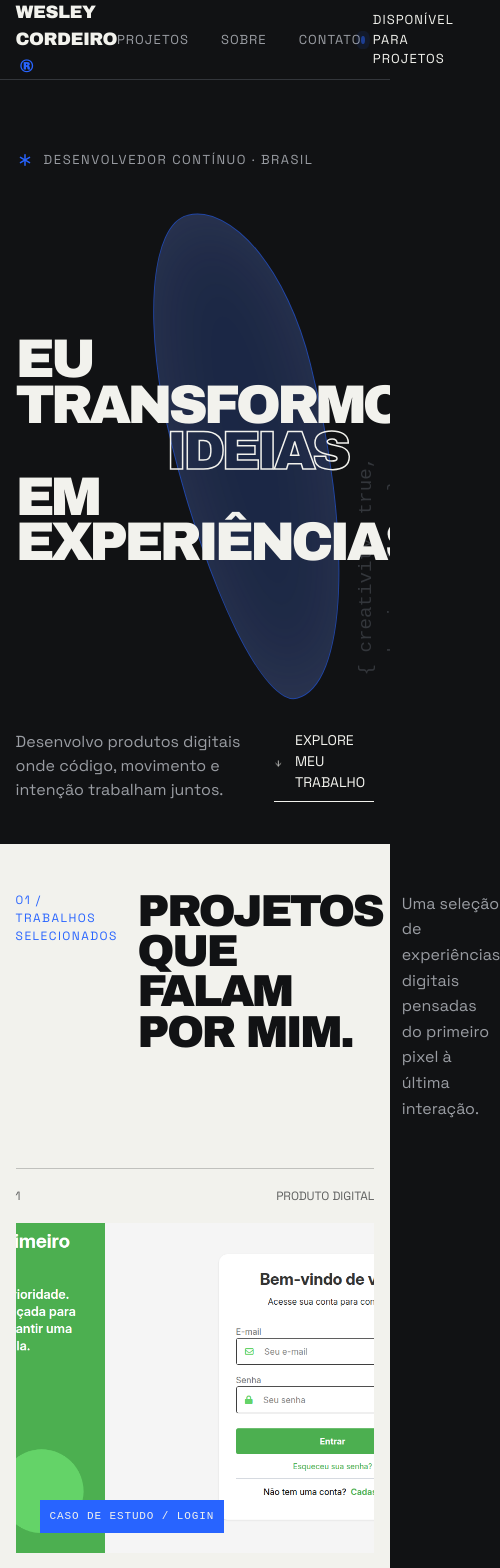
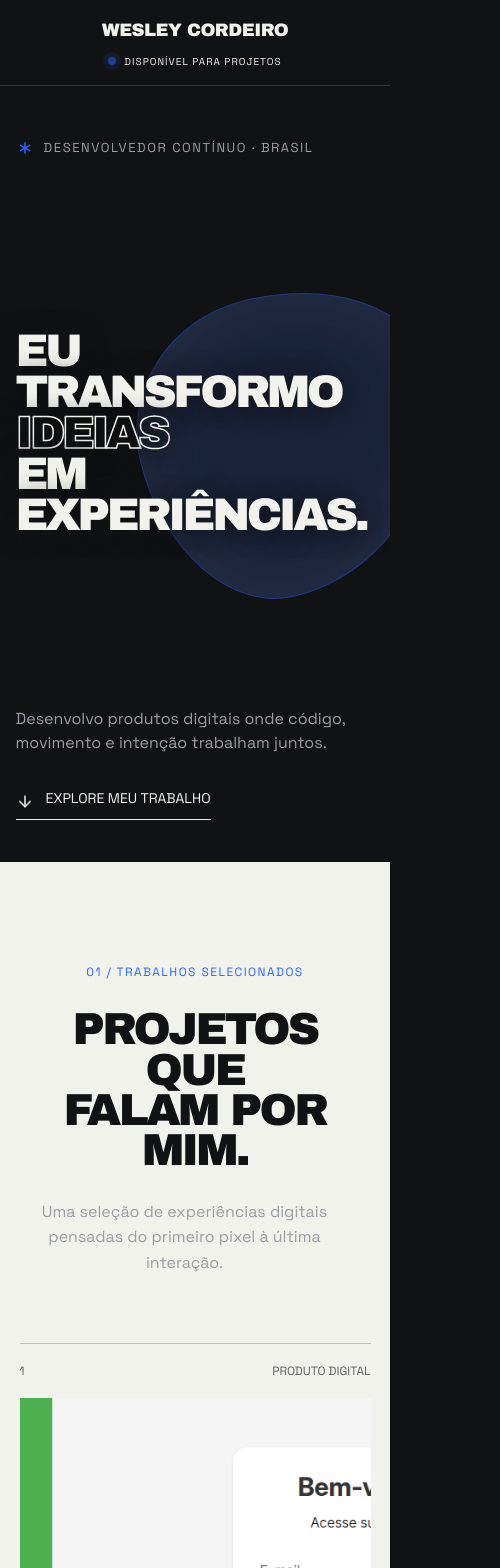
Before and after one commit to WesleyCords/my_portfolio, a Next.js app: page / in a window 390 px wide. Shown: the top 1568 px of the page, 500 px wide, since content can reach past the window. Built offline with nearby package versions, Linux system fonts and the light colour scheme.

Commit message:
add responsivity for mobile (800px)

```diff
--- a/src/app/globals.css
+++ b/src/app/globals.css
@@ -170,3 +170,155 @@ footer {
   letter-spacing: 0.08em;
   color: var(--muted-foreground);
 }
+
+@media (max-width: 800px) {
+  .site-header {
+    flex-direction: column;
+    justify-content: center;
+    gap: 10px;
+    height: 86px;
+
+    nav {
+      display: none;
+    }
+
+    .brand {
+      > span {
+        display: none;
+      }
+    }
+  }
+
+  .availability {
+    font-size: 10px;
+  }
+
+  .hero {
+    min-height: calc(100svh - 68px);
+    padding-top: 50px;
+
+    h1 {
+      font-size: 11.7vw;
+      line-height: 0.9;
+      text-shadow: 0 2px 24px var(--background);
+
+      span:nth-child(2) {
+        align-self: flex-start;
+        padding: 0;
+      }
+    }
+  }
+
+  .hero-sculpture {
+    inset: 4% -35% 12% 14%;
+    opacity: 0.74;
+  }
+
+  .hero-sculpture-fallback {
+    inset: 27% 18%;
+  }
+
+  .hero-bottom {
+    align-items: flex-start;
+    flex-direction: column;
+  }
+
+  .hero-code {
+    display: none;
+  }
+
+  .section-shell {
+    padding: 12vh 5vw;
+
+    span,
+    h2 {
+      text-align: center;
+    }
+  }
+
+  .section-heading > p {
+    text-align: center;
+  }
+  .section-heading,
+  .journey-heading {
+    grid-template-columns: 1fr;
+    gap: 28px;
+    margin-bottom: 8vh;
+  }
+
+  .project-list {
+    gap: 9vh;
+  }
+
+  .project-visual {
+    height: 62vh;
+    min-height: 390px;
+  }
+
+  .project-image-label {
+    left: 16px;
+    bottom: 16px;
+    font-size: 10px;
+  }
+
+  .project-info {
+    grid-template-columns: 1fr auto;
+  }
+
+  .project-tags {
+    grid-column: 1;
+  }
+
+  .project-info > a {
+    grid-column: 2;
+    grid-row: 1;
+  }
+
+  .timeline-item {
+    grid-template-columns: 38px 32px 1fr;
+    min-height: 160px;
+  }
+
+  .about {
+    grid-template-columns: 1fr;
+    gap: 9vh;
+  }
+
+  .about-details {
+    justify-content: center;
+  }
+
+  .contact {
+    grid-template-columns: 1fr;
+    gap: 12vh;
+    min-height: 100svh;
+
+    span {
+      text-align: center;
+      display: block;
+    }
+  }
+
+  .email-link {
+    display: flex;
+    justify-content: center;
+  }
+
+  .contact-side {
+    nav {
+      flex-direction: row;
+      justify-content: center;
+    }
+
+    p {
+      text-align: center;
+    }
+  }
+
+  footer {
+    padding: 28px 5vw;
+    align-items: center;
+    flex-direction: column-reverse;
+    gap: 15px;
+  }
+}
--- a/src/portfolio-page.tsx
+++ b/src/portfolio-page.tsx
@@ -250,7 +250,7 @@ export default function PortfolioPage() {
         </Reveal>
         <Reveal className="contact-side">
           <p>Estou aberto a freelas, oportunidades e boas conversas sobre tecnologia e design.</p>
-          <div>
+          <nav>
             <a href="https://www.linkedin.com/in/wesley-cordeiro-dev/" target="_blank">
               LinkedIn
             </a>
@@ -260,7 +260,7 @@ export default function PortfolioPage() {
             <a href="https://instagram.com/wesleycords" target="_blank">
               Instagram
             </a>
-          </div>
+          </nav>
         </Reveal>
       </section>
 
--- a/src/styles/contact.css
+++ b/src/styles/contact.css
@@ -46,7 +46,7 @@
     line-height: 1.5;
   }
 
-  div {
+  nav {
     display: flex;
     flex-direction: column;
     align-items: flex-start;
```
